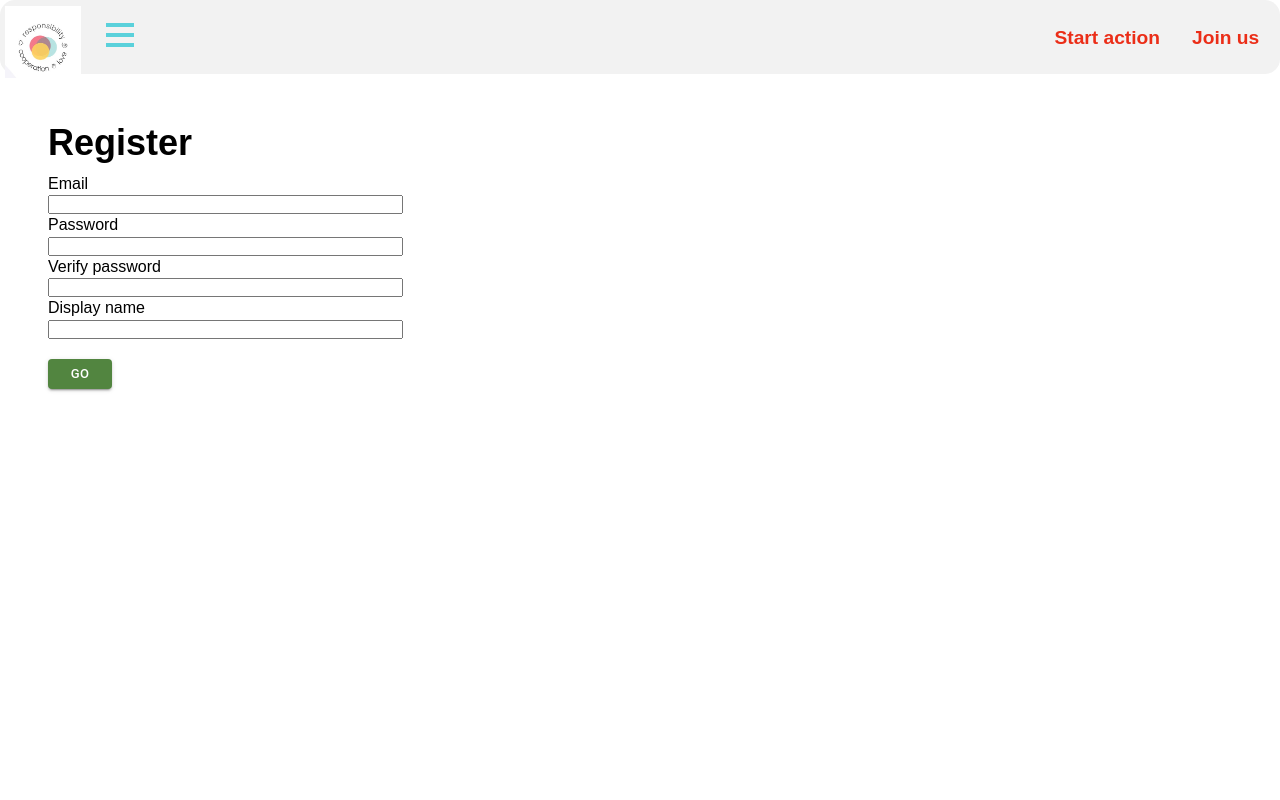
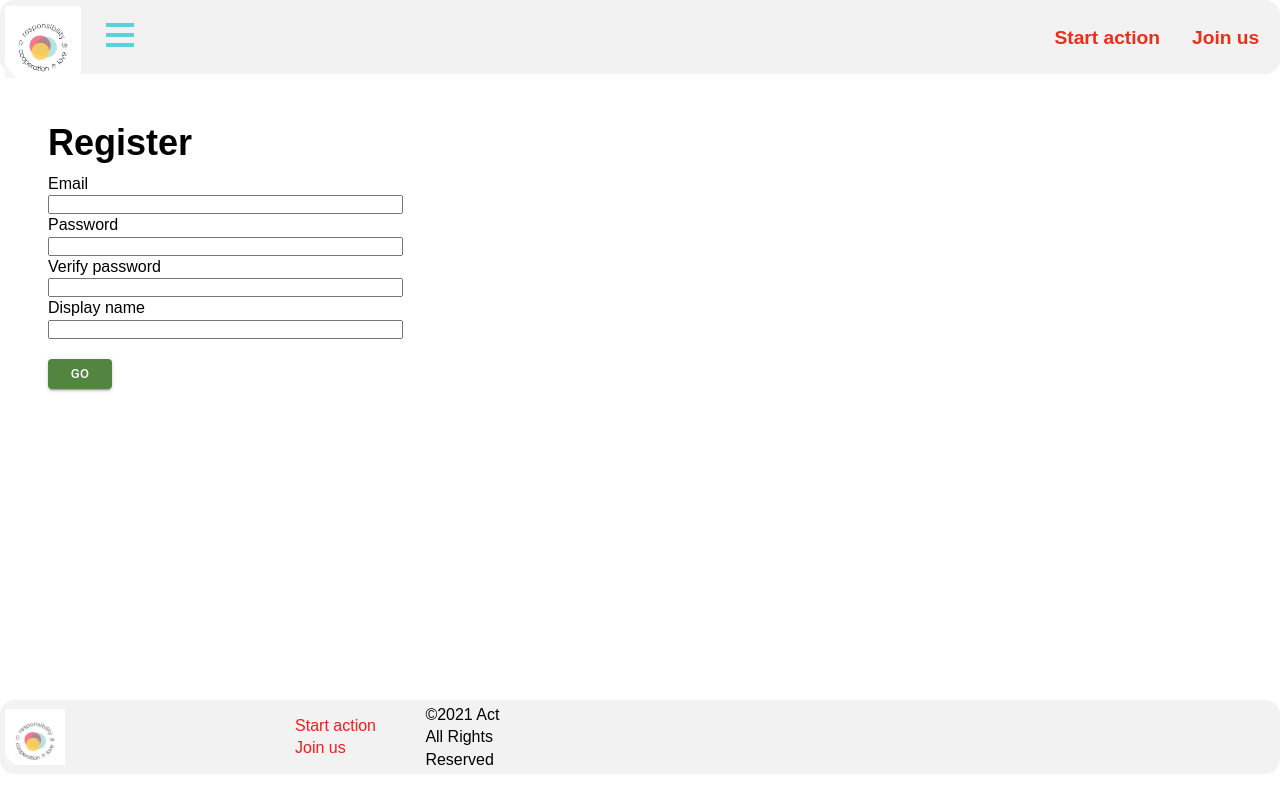
Before and after one commit to legyta/act, a React (Create React App) app in the folder client/: page /register in a window 1280 px wide. Built offline with nearby package versions, Linux system fonts and the light colour scheme; no server answers.

Commit message:
footer added

```diff
--- a/client/src/components/auth/Login.js
+++ b/client/src/components/auth/Login.js
@@ -7,6 +7,8 @@ import ErrorNotice from "../misc/ErrorNotice";
 import Grid from "@material-ui/core/Grid";
 import Button from "@material-ui/core/Button";
 import Header from "../layout/Header";
+import Footer from "../layout/Footer";
+import login from "../styling/login.css";
 
 const BASE_API_URL = process.env.REACT_APP_BASE_API_URL;
 
@@ -81,6 +83,7 @@ export default function Login() {
           <a href="/password-reset">Forgot password?</a>
         </form>
       </Box>
+      <Footer />
     </Grid>
   );
 }
--- a/client/src/components/auth/Register.js
+++ b/client/src/components/auth/Register.js
@@ -7,6 +7,8 @@ import Grid from "@material-ui/core/Grid";
 import Box from "@material-ui/core/Box";
 import Button from "@material-ui/core/Button";
 import Header from "../layout/Header";
+import Footer from "../layout/Footer";
+import register from "../styling/register.css";
 
 const BASE_API_URL = process.env.REACT_APP_BASE_API_URL;
 
@@ -92,6 +94,7 @@ export default function Register() {
           </Button>
         </form>
       </Box>
+      <Footer />
     </Grid>
   );
 }
--- a/client/src/components/layout/Footer.js
+++ b/client/src/components/layout/Footer.js
@@ -10,12 +10,23 @@ import NavBar from "./NavBar";
 
 export default function Footer() {
   return (
-    <Grid container id="footer" flexDirection="row">
-      <Box className="footer-box" width="100%">
-        <Box width="20%">
+    <Grid container id="footer" flexDirection="row" alignItems="centre">
+      <Box className="footer-box">
+        <Box className="footer-logo">
+          {" "}
           <a href="/">
             <img src={actLogo} alt="logo" className="logo-image" />
           </a>
+        </Box>
+        <Box className="register">
+          <Box>
+            <a href="/register">Start action</a>
+            <br></br>
+            <a href="/login">Join us</a>
+          </Box>
+        </Box>
+        <Box className="rights">
+          &copy;{new Date().getFullYear()} Act <br></br> All Rights Reserved
         </Box>
       </Box>
     </Grid>
--- a/client/src/components/styling/footer.css
+++ b/client/src/components/styling/footer.css
@@ -5,6 +5,19 @@
   flex-direction: row;
   justify-content: left;
   align-items: left;
+  font-size: 0.8rem;
+}
+
+@media screen and (min-width: 1201px) and (max-width: 2400px) {
+  .footer-box {
+    font-size: 1rem;
+  }
+}
+
+@media screen and (min-width: 768px) and (max-width: 1024px) {
+  .footer-box {
+    font-size: 0.9rem;
+  }
 }
 
 #footer {
@@ -16,28 +29,59 @@
   background: #f2f2f2;
   border-radius: 15px;
   height: 74px;
-  margin-top: 537px;
 }
 
-@media screen and (min-width: 1601px) and (max-width: 2400px) {
-  #footer {
-    margin-top: 1180px;
+.footer-box .footer-logo img {
+  width: 30%;
+}
+
+@media screen and (min-width: 734px) and (max-width: 2400px) {
+  .footer-box .footer-logo img {
+    width: 25%;
   }
 }
 
-@media screen and (min-width: 1200px) and (max-width: 1600px) {
-  #footer {
-    margin-top: 790px;
+@media screen and (min-width: 684px) and (max-width: 733px) {
+  .footer-box .footer-logo img {
+    width: 24%;
   }
 }
 
-@media screen and (min-width: 1024px) and (max-width: 1200px) {
-  #footer {
-    margin-top: 790px;
+@media screen and (min-width: 667px) and (max-width: 683px) {
+  .footer-box .footer-logo img {
+    width: 22%;
   }
 }
-@media screen and (min-width: 768px) and (max-width: 769px) {
-  #footer {
-    margin-top: 770px;
+/* @media screen and (min-width: 414px) and (max-width: 415px) {
+  .login-page {
+    min-height: 78vh;
   }
 }
+
+@media screen and (min-width: 412px) and (max-width: 413px) {
+  .login-page {
+    min-height: 77.3vh;
+  }
+} */
+
+/* .footer-box .rights {
+  margin-top: 20px;
+} */
+
+.register {
+  display: flex;
+  align-items: center;
+  justify-content: center;
+  width: 30%;
+  margin: 0px 20px;
+}
+
+.register a:hover {
+  color: #5ad1db;
+}
+
+.rights {
+  display: flex;
+  align-items: center;
+  justify-content: center;
+}
--- a/client/src/components/styling/global.css
+++ b/client/src/components/styling/global.css
@@ -90,7 +90,7 @@ input[type="submit"] {
   width: 20%;
 }
 
-@media screen and (min-width: 1201px) and (max-width: 2900px) {
+@media screen and (min-width: 1201px) and (max-width: 1600px) {
   #header .auth-options {
     margin-left: 680px;
     margin-top: -25px;
@@ -175,7 +175,7 @@ input[type="submit"] {
   }
 
   .logo-image {
-    width: 50%;
+    width: 48%;
   }
 
   .register-form {
@@ -245,15 +245,6 @@ input[type="submit"] {
     padding: 0 0.3rem;
   }
 }
-
-/* @media screen and (min-width: 1025px) and (max-width: 1600px) {
-  .logo-image img {
-    width: 5%;
-  }
-  .MuiGrid-justify-xs-center {
-    margin-top: 40px;
-  }
-} */
 
 /* Hamburger Menu */
 /* Position and sizing of burger button */
@@ -349,34 +340,6 @@ input[type="submit"] {
   color: #528540;
 }
 
-/* Login page */
-
-.login-page {
-  padding: 3rem;
-}
-
-.login-form {
-  display: flex;
-  flex-direction: column;
-}
-
-.MuiButton-containedPrimary {
-  background-color: #528540 !important;
-  margin-top: 20px !important;
-  width: 15%;
-}
-
-/* Register page */
-
-.register-page {
-  padding: 3rem;
-}
-
-.register-form {
-  display: flex;
-  flex-direction: column;
-}
-
 /* Reset Password page */
 .reset-password-form {
   display: flex;
--- /dev/null
+++ b/client/src/components/styling/login.css
@@ -0,0 +1,77 @@
+/* Login page */
+
+.login-page {
+  padding: 3rem;
+}
+
+.login-form {
+  display: flex;
+  flex-direction: column;
+}
+
+.MuiButton-containedPrimary {
+  background-color: #528540 !important;
+  margin-top: 20px !important;
+  width: 15%;
+}
+
+.login-page {
+  padding: 3rem;
+  min-height: 78.3vh;
+}
+
+.login-form {
+  display: flex;
+  flex-direction: column;
+}
+
+@media screen and (min-width: 1601px) and (max-width: 2400px) {
+  .login-page {
+    min-height: 84vh;
+  }
+}
+
+@media screen and (min-width: 1201px) and (max-width: 1600px) {
+  .login-form {
+    width: 30%;
+  }
+}
+
+@media screen and (min-width: 768px) and (max-width: 1023px) {
+  .login-page {
+    min-height: 84vh;
+  }
+  .login-form {
+    width: 60%;
+  }
+}
+
+@media screen and (min-width: 734px) and (max-width: 767px) {
+  .login-form {
+    width: 60%;
+  }
+}
+
+@media screen and (min-width: 684px) and (max-width: 733px) {
+  .login-form {
+    width: 60%;
+  }
+}
+
+@media screen and (min-width: 667px) and (max-width: 683px) {
+  .login-form {
+    width: 60%;
+  }
+}
+
+@media screen and (min-width: 414px) and (max-width: 415px) {
+  .login-page {
+    min-height: 78vh;
+  }
+}
+
+@media screen and (min-width: 412px) and (max-width: 413px) {
+  .login-page {
+    min-height: 77.3vh;
+  }
+}
--- /dev/null
+++ b/client/src/components/styling/register.css
@@ -0,0 +1,31 @@
+.register-page {
+  padding: 3rem;
+  min-height: 78.3vh;
+}
+
+.register-form {
+  display: flex;
+  flex-direction: column;
+}
+
+@media screen and (min-width: 1601px) and (max-width: 2400px) {
+  .register-page {
+    min-height: 84vh;
+  }
+}
+@media screen and (min-width: 768px) and (max-width: 1023px) {
+  .register-page {
+    min-height: 84vh;
+  }
+}
+@media screen and (min-width: 414px) and (max-width: 415px) {
+  .register-page {
+    min-height: 78vh;
+  }
+}
+
+@media screen and (min-width: 412px) and (max-width: 413px) {
+  .register-page {
+    min-height: 77.3vh;
+  }
+}
```
